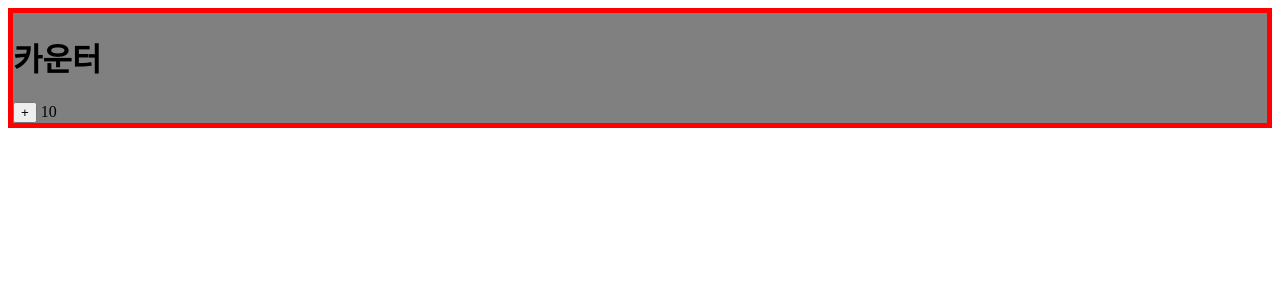
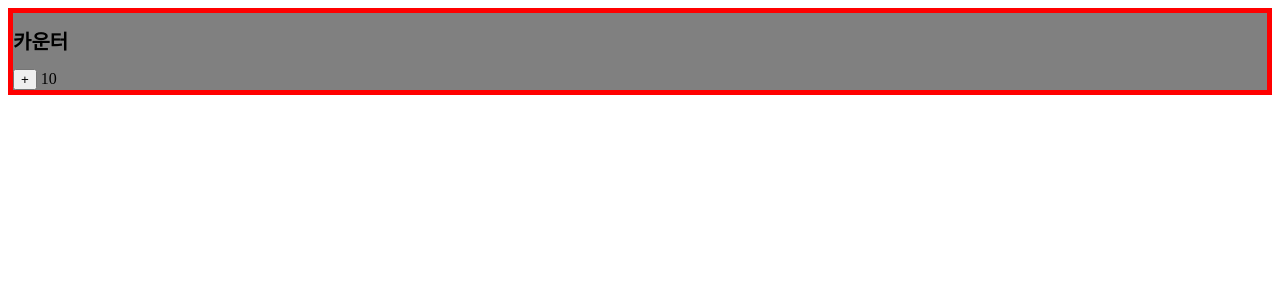
Before and after one commit to Sminky1170/elice-theory, a React (Create React App) app in the folder 0329/: page / in a window 1280 px wide. Shown: the top 300 px of the page. Built offline with nearby package versions, Linux system fonts and the light colour scheme.

Commit message:
css 파일로 분리

```diff
--- a/0329/src/App.css
+++ b/0329/src/App.css
@@ -1,38 +1,3 @@
-.App {
-  text-align: center;
+.title{
+  font-size:20px;
 }
-
-.App-logo {
-  height: 40vmin;
-  pointer-events: none;
-}
-
-@media (prefers-reduced-motion: no-preference) {
-  .App-logo {
-    animation: App-logo-spin infinite 20s linear;
-  }
-}
-
-.App-header {
-  background-color: #282c34;
-  min-height: 100vh;
-  display: flex;
-  flex-direction: column;
-  align-items: center;
-  justify-content: center;
-  font-size: calc(10px + 2vmin);
-  color: white;
-}
-
-.App-link {
-  color: #61dafb;
-}
-
-@keyframes App-logo-spin {
-  from {
-    transform: rotate(0deg);
-  }
-  to {
-    transform: rotate(360deg);
-  }
-}
--- a/0329/src/App.js
+++ b/0329/src/App.js
@@ -1,4 +1,5 @@
 import {useState} from 'react';
+import './App.css';
 function Counter({title, initValue}){
   const [count, setCount] = useState(initValue);
   console.log('Counter', count);
@@ -15,7 +16,7 @@
   }
   return (
     <div style={design}>
-      <h1>{title}</h1>
+      <h1 className="title">{title}</h1>
       <button onClick={up}>+</button> {count}
     </div>
   )
```
